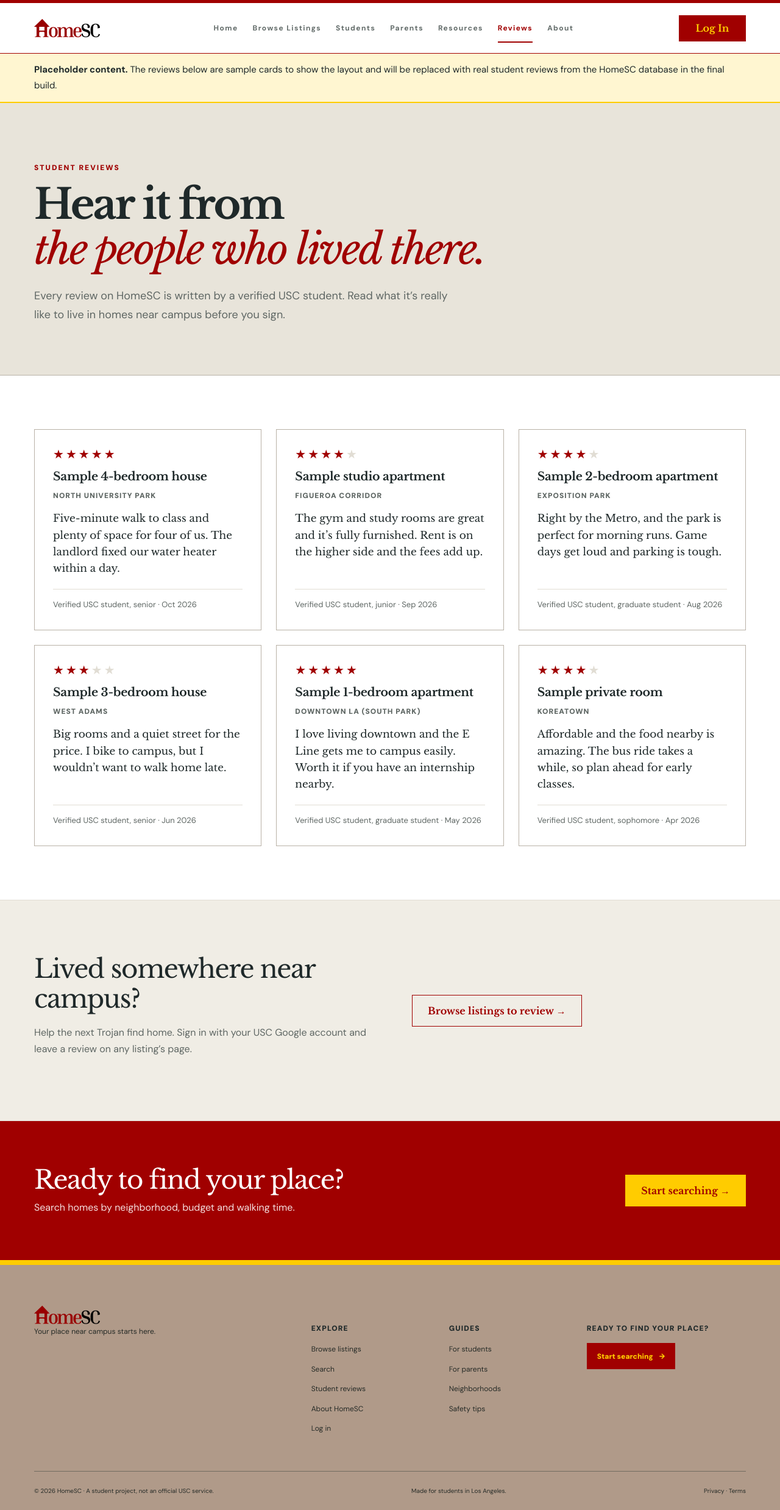
After one commit to Aron-105/campus_housing, a PHP site: page /reviews.php in a window 1280 px wide. The commit adds this page. Shown: the whole page at 61% size. Run offline with PHP 8.4, Linux system fonts and the light colour scheme.

Commit message:
Apply copy edits and add Reviews page

```diff
--- a/content.css
+++ b/content.css
@@ -117,6 +117,16 @@ details > div { padding:0 0 20px; color:var(--muted); max-width:720px; }
 .toc { display:flex; flex-wrap:wrap; gap:10px 26px; margin:0 0 48px; padding:0; list-style:none; }
 .toc a { font-weight:700; color:var(--red); }
 
+/* Placeholder notice + review cards */
+.notice-banner { background:#fff6d1; border-bottom:2px solid var(--gold); }
+.notice-banner p { margin:0; padding:14px 0; font-size:15px; }
+.review-card { display:flex; flex-direction:column; }
+.review-card .stars { margin:0 0 14px; color:var(--red); font:20px 'DejaVu Sans','Segoe UI Symbol',Arial,sans-serif; letter-spacing:3px; line-height:1; }
+.review-card .stars span { color:var(--soft-line); }
+.review-card .review-area { margin:0 0 14px; font-size:12px; font-weight:900; letter-spacing:1px; text-transform:uppercase; color:var(--muted); }
+.review-card blockquote { margin:0 0 20px; font:400 17px/1.6 'Libre Baskerville',Georgia,serif; color:var(--ink); }
+.review-meta { margin-top:auto !important; padding-top:14px; border-top:1px solid var(--soft-line); font-size:13px; }
+
 /* CTA band */
 .cta-band { padding:72px 0; background:var(--red); color:#fff; }
 .cta-band h2 { color:#fff; margin:0 0 8px; }
--- a/includes/layout.php
+++ b/includes/layout.php
@@ -11,6 +11,7 @@ const SITE_NAV = [
     'students.php' => 'Students',
     'parents.php' => 'Parents',
     'resources.php' => 'Resources',
+    'reviews.php' => 'Reviews',
     'about.php' => 'About',
 ];
 
@@ -19,6 +20,7 @@ const SITE_FOOTER = [
     'Explore' => [
         'results.php' => 'Browse listings',
         'search.php' => 'Search',
+        'reviews.php' => 'Student reviews',
         'about.php' => 'About HomeSC',
         'login.php' => 'Log in',
     ],
--- a/index.php
+++ b/index.php
@@ -351,6 +351,7 @@ function icon($name) {
             <a href="students.php">Students</a>
             <a href="parents.php">Parents</a>
             <a href="resources.php">Resources</a>
+            <a href="reviews.php">Reviews</a>
             <a href="about.php">About</a>
         </nav>
         <a class="button login-button" href="login.php"><?= $userId ? 'Account' : 'Log In' ?></a>
@@ -458,7 +459,7 @@ function icon($name) {
     <div class="wrap">
         <div class="footer-top">
             <div class="footer-brand"><a class="brand" href="index.php" aria-label="HomeSC home"><img src="assets/logo-footer.png" width="110" height="34" alt="HomeSC"></a><p>Your place near campus starts here.</p></div>
-            <div class="footer-column"><h2>Explore</h2><ul><li><a href="results.php">Browse listings</a></li><li><a href="search.php">Search</a></li><li><a href="about.php">About HomeSC</a></li></ul></div>
+            <div class="footer-column"><h2>Explore</h2><ul><li><a href="results.php">Browse listings</a></li><li><a href="search.php">Search</a></li><li><a href="reviews.php">Student reviews</a></li><li><a href="about.php">About HomeSC</a></li></ul></div>
             <div class="footer-column"><h2>Guides</h2><ul><li><a href="students.php">For students</a></li><li><a href="parents.php">For parents</a></li><li><a href="resources.php#neighborhoods">Neighborhoods</a></li><li><a href="resources.php#safety">Safety tips</a></li></ul></div>
             <div class="footer-column"><h2>Ready to find your place?</h2><a class="button footer-cta" href="#home-search">Start searching <?= icon('arrow') ?></a></div>
         </div>
--- /dev/null
+++ b/reviews.php
@@ -0,0 +1,60 @@
+<?php
+require __DIR__ . '/bootstrap.php';
+require __DIR__ . '/includes/layout.php';
+$pageTitle = 'Reviews';
+$pageDescription = 'Student reviews of homes near USC, written by verified USC students.';
+$currentPage = 'reviews.php';
+
+// PLACEHOLDER: sample reviews to show the layout. In the final build these
+// will come from the reviews table in the HomeSC database.
+$reviews = [
+    [5, 'Sample 4-bedroom house', 'North University Park', 'Five-minute walk to class and plenty of space for four of us. The landlord fixed our water heater within a day.', 'Verified USC student, senior', 'Oct 2026'],
+    [4, 'Sample studio apartment', 'Figueroa Corridor', 'The gym and study rooms are great and it’s fully furnished. Rent is on the higher side and the fees add up.', 'Verified USC student, junior', 'Sep 2026'],
+    [4, 'Sample 2-bedroom apartment', 'Exposition Park', 'Right by the Metro, and the park is perfect for morning runs. Game days get loud and parking is tough.', 'Verified USC student, graduate student', 'Aug 2026'],
+    [3, 'Sample 3-bedroom house', 'West Adams', 'Big rooms and a quiet street for the price. I bike to campus, but I wouldn’t want to walk home late.', 'Verified USC student, senior', 'Jun 2026'],
+    [5, 'Sample 1-bedroom apartment', 'Downtown LA (South Park)', 'I love living downtown and the E Line gets me to campus easily. Worth it if you have an internship nearby.', 'Verified USC student, graduate student', 'May 2026'],
+    [4, 'Sample private room', 'Koreatown', 'Affordable and the food nearby is amazing. The bus ride takes a while, so plan ahead for early classes.', 'Verified USC student, sophomore', 'Apr 2026'],
+];
+
+site_header();
+?>
+<div class="notice-banner" role="note">
+    <div class="wrap"><p><strong>Placeholder content.</strong> The reviews below are sample cards to show the layout and will be replaced with real student reviews from the HomeSC database in the final build.</p></div>
+</div>
+<?php
+page_hero('Student reviews', 'Hear it from<br><em>the people who lived there.</em>',
+    'Every review on HomeSC is written by a verified USC student. Read what it’s really like to live in homes near campus before you sign.');
+?>
+<section class="section">
+    <div class="wrap">
+        <div class="card-grid">
+            <?php foreach ($reviews as [$rating, $property, $area, $text, $reviewer, $date]) { ?>
+            <article class="card review-card">
+                <p class="stars" aria-label="<?= $rating ?> out of 5 stars"><?= str_repeat('★', $rating) ?><span><?= str_repeat('★', 5 - $rating) ?></span></p>
+                <h3><?= escape($property) ?></h3>
+                <p class="review-area"><?= escape($area) ?></p>
+                <blockquote><?= escape($text) ?></blockquote>
+                <p class="review-meta"><?= escape($reviewer) ?> · <?= escape($date) ?></p>
+            </article>
+            <?php } ?>
+        </div>
+    </div>
+</section>
+
+<section class="section alt">
+    <div class="wrap split">
+        <div>
+            <h2>Lived somewhere near campus?</h2>
+            <p class="muted">Help the next Trojan find home. Sign in with your USC Google account and leave a review on any listing’s page.</p>
+        </div>
+        <div><a class="button large secondary" href="results.php">Browse listings to review →</a></div>
+    </div>
+</section>
+
+<section class="cta-band">
+    <div class="wrap">
+        <div><h2>Ready to find your place?</h2><p>Search homes by neighborhood, budget and walking time.</p></div>
+        <a class="button large" href="search.php">Start searching →</a>
+    </div>
+</section>
+<?php site_footer(); ?>
```
Also changed, not shown: about.php (+4 -4 lines), parents.php (+3 -4 lines), resources.php (+8 -12 lines), students.php (+5 -7 lines).
